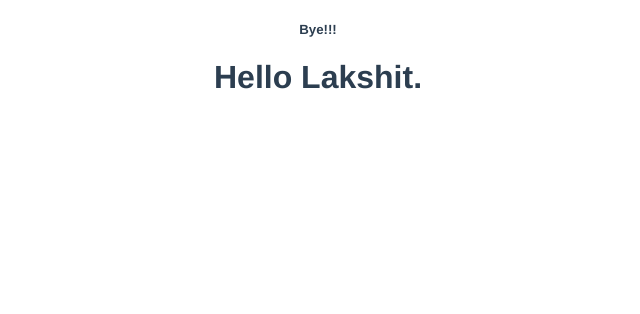
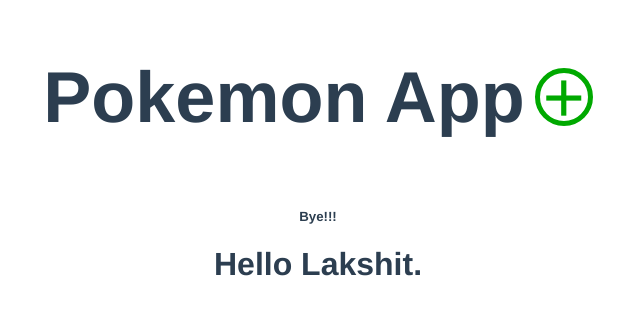
Before and after one commit to Lakshit-Chiranjiv/simple-pokemon-app---vuejs, a Vue app in the folder client/: page / in a window 1280 px wide. Shown: the top 314 px of the page, without its empty margins (322-962 px from the left). Built offline with nearby package versions, Linux system fonts and the light colour scheme.

Commit message:
added header component

```diff
--- a/client/src/App.vue
+++ b/client/src/App.vue
@@ -1,10 +1,10 @@
 <script setup>
-
+import HeaderVue from './components/Header.vue';
 </script>
 
 <template>
 <!-- eslint-disable -->
-
+  <HeaderVue/>
   <h5>Bye!!!</h5>
   <h1>Hello Lakshit.</h1>
 </template>
```
